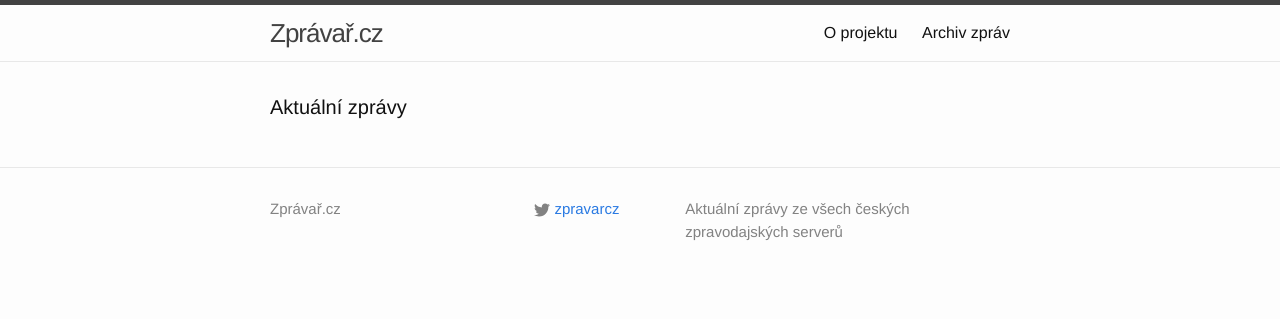
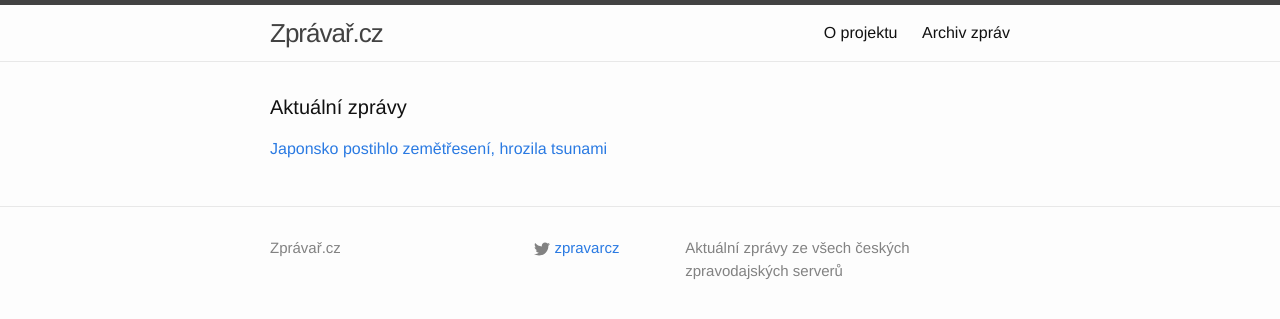
Before and after one commit to adliska/zpravar, a Jekyll site: the page built from index.html, in a window 1280 px wide. Shown: the top 319 px of the page. Built offline with Jekyll 4.4.1, drawn with Linux system fonts in a browser that asks for light colours.

Commit message:
zpravar news update

```diff
--- a/index.html
+++ b/index.html
@@ -5,4 +5,11 @@ layout: default
 <div class="home">
     <h1 class="page-heading">Aktuální zprávy</h1>
 
-</div>
+<p><a href="javascript:;" onclick="toggle_visibility('zpravy0')">Japonsko postihlo zemětřesení, hrozila tsunami</a></p>
+<div id="zpravy0" style="display:none">
+<ul>
+<li><a href=http://www.novinky.cz/zahranicni/svet/361868-japonsko-postihlo-zemetreseni-hrozila-tsunami.html>Japonsko postihlo zemětřesení, hrozila tsunami - www.novinky.cz</a></li>
+<li><a href=http://www.ceskenoviny.cz/zpravy/zpravy/u-pobrezi-japonska-bylo-silne-zemetreseni-ceka-se-metrova-cunami/1182236>U pobřeží Japonska bylo silné zemětřesení, čeká se metrová cunami - www.ceskenoviny.cz</a></li>
+<li><a href=http://echo24.cz/a/w6Rmv>Silné zemětřesení u Japonska, úřady nařídily evakuaci - echo24.cz</a></li>
+</ul>
+</div></div>
```
